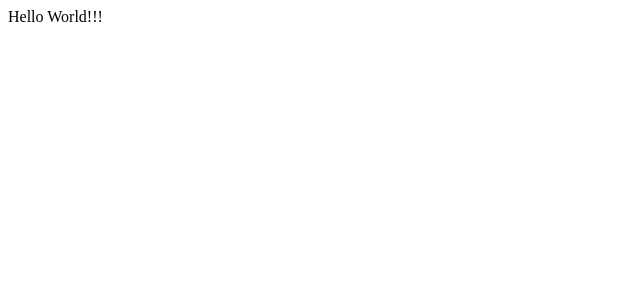
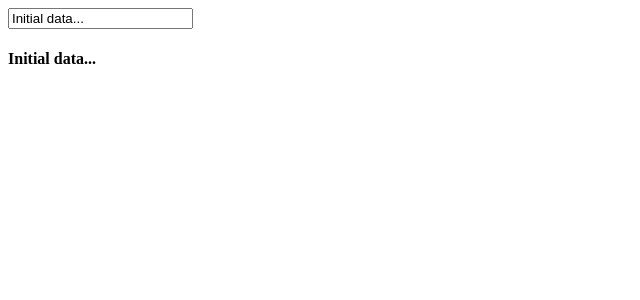
Before and after one commit to AdriaanWessels/PrioritySort, a React app: page / in a window 1280 px wide. Shown: the top 300 px of the page, without its empty margins (0-640 px from the left). Built offline with nearby package versions, Linux system fonts and the light colour scheme.

Commit message:
add test interactive react component

```diff
--- a/App.jsx
+++ b/App.jsx
@@ -1,8 +1,28 @@
 import React from "react";
 
 class App extends React.Component {
+  constructor(props) {
+    super(props);
+
+    this.state = {
+      data: "Initial data..."
+    };
+    this.updateState = this.updateState.bind(this);
+  }
+  updateState(e) {
+    this.setState({ data: e.target.value });
+  }
   render() {
-    return <div>Hello World!!!</div>;
+    return (
+      <div>
+        <input
+          type="text"
+          value={this.state.data}
+          onChange={this.updateState}
+        />
+        <h4>{this.state.data}</h4>
+      </div>
+    );
   }
 }
 export default App;
```
Also changed, not shown: package.json (+10 -2 lines), 1 other file (tests, documents, lock files or other folders).
